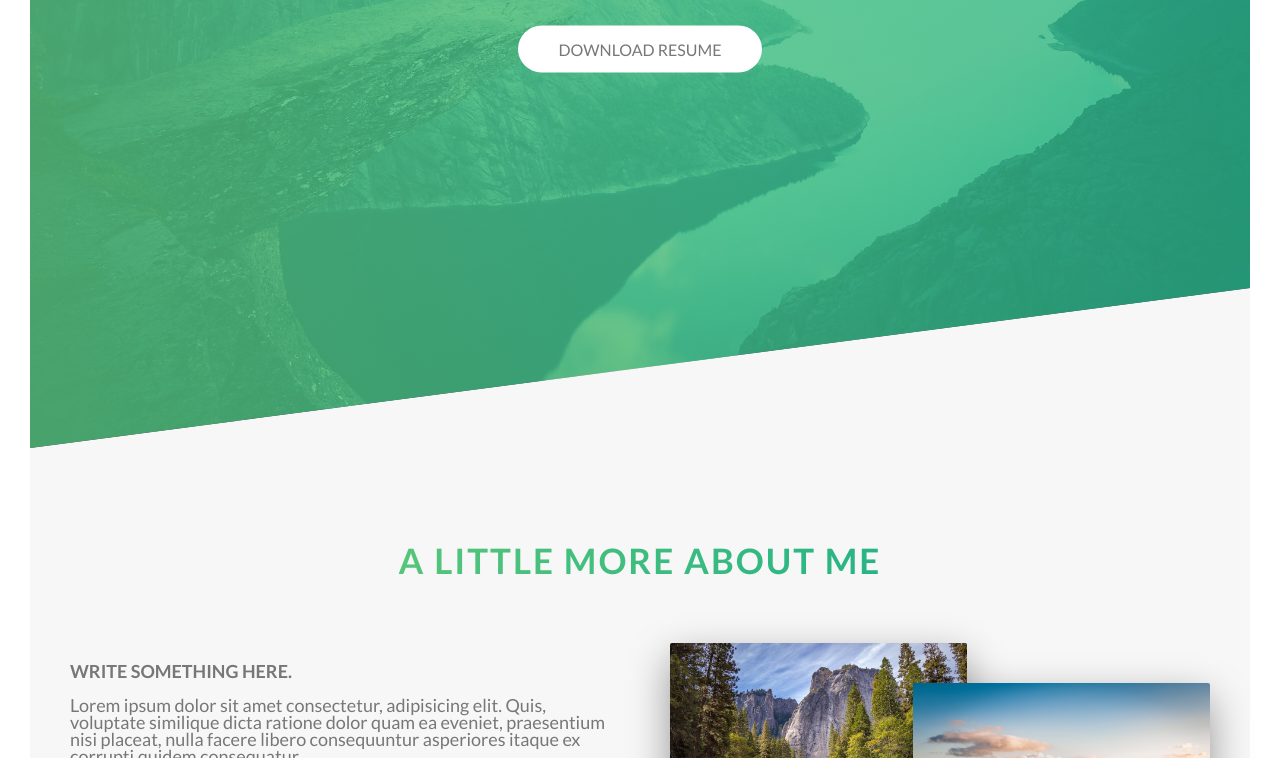
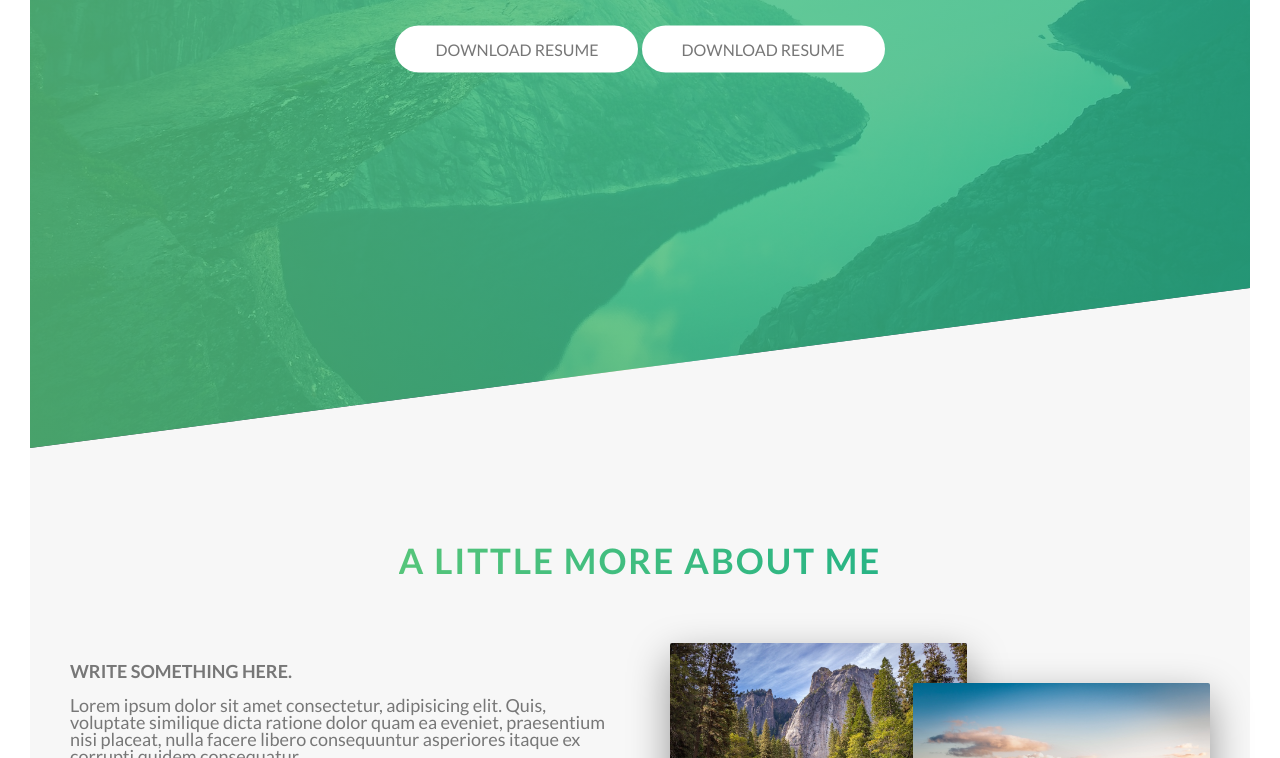
Before and after one commit to sagarsubedi/portfolio, a website: page index.html in a window 1280 px wide. Shown: the part 342-1100 px from the top of the page. Drawn offline with Linux system fonts and the light colour scheme.

Commit message:
Update index.html

```diff
--- a/index.html
+++ b/index.html
@@ -27,6 +27,8 @@
                 </h1>
 
                 <a href="resources/Resume_Sagar_Updated.pdf" download class="btn btn--white btn--animated">Download Resume</a>
+                <a href="resources/Resume_Sagar_Updated.pdf" download class="btn btn--white btn--animated">Download Resume</a>
+
             </div>
 
         </header>
```
